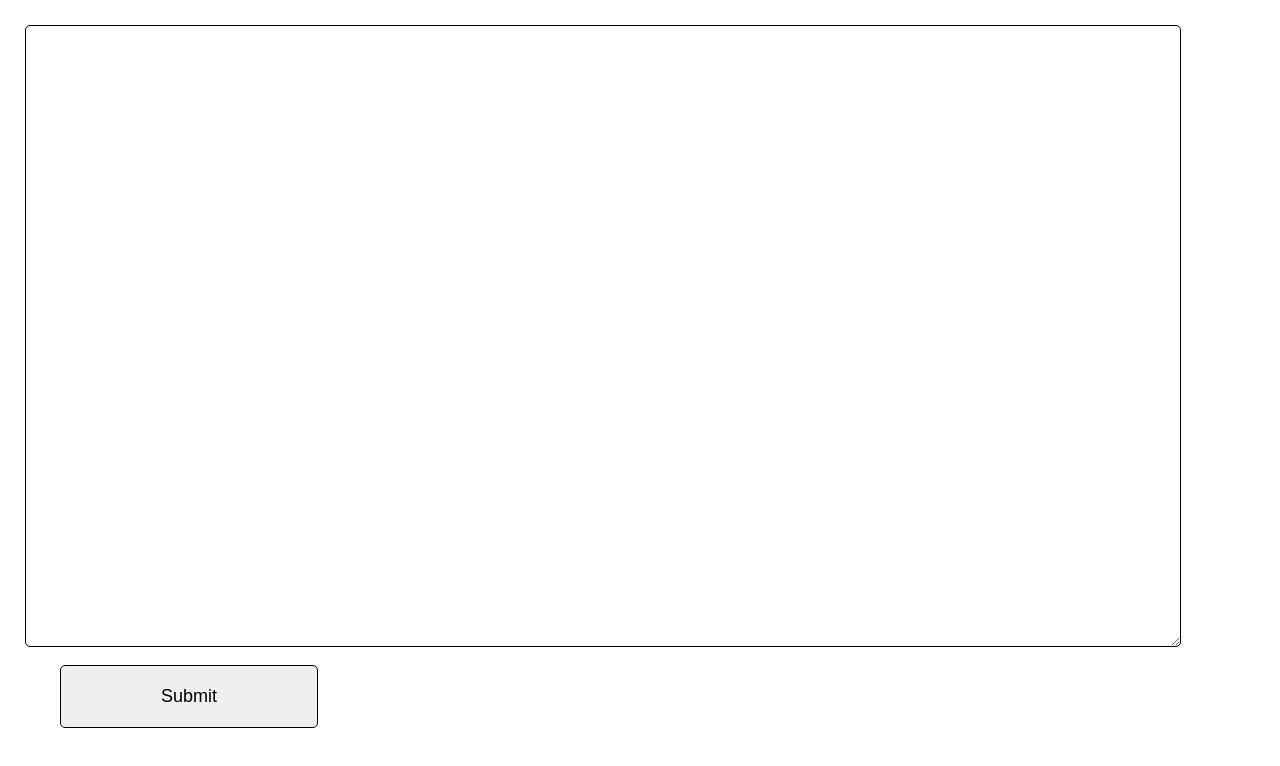
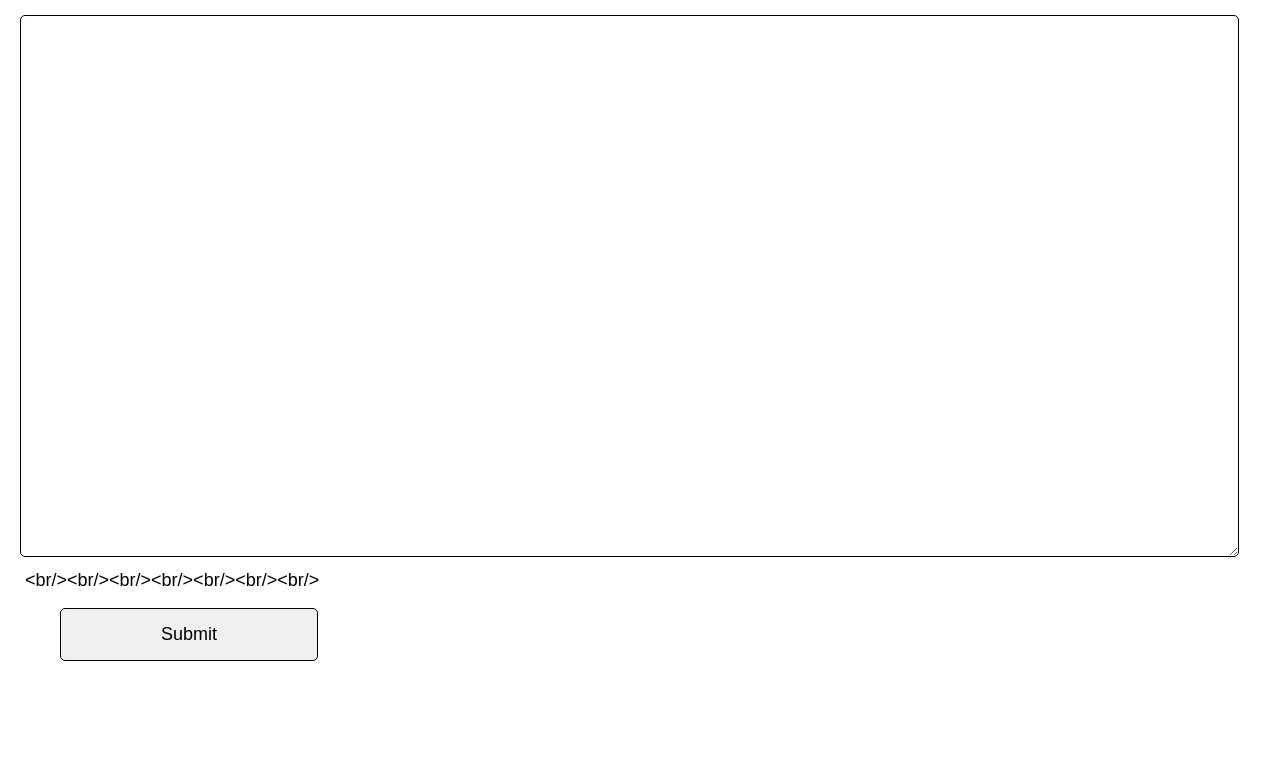
Before and after one commit to ArifBillah6482/Text-Download, a plain HTML site: page index.html in a window 1280 px wide. Drawn offline with Linux system fonts and the light colour scheme.

Commit message:
Update index.html

```diff
--- a/index.html
+++ b/index.html
@@ -17,16 +17,17 @@
         display: none;
       }
       .textArea {
-        width: 90%;
-        height: 75vh;
-        margin: 15px;
+        width: 95%;
+        height: 65vh;
+        margin: 10px;
+        margin-top: 5px;
         font-size: 15px;
         padding: 10px;
         border-radius: 5px;
         border: 1px solid black;
       }
       .btn {
-        padding: 20px 100px;
+        padding: 15px 100px;
         margin-left: 50px;
         font-size: 18px;
         cursor: pointer;
@@ -34,16 +35,26 @@
         outline: none;
         border: 1px solid black;
       }
+      .p {
+        margin-left: 15px;
+        color: black;
+        font-size: 18px;
+      }
     </style>
   </head>
   <body>
     <form class="form">
       <textarea class="textArea"></textarea>
+      <div class="p"></div>
+      <br />
       <button type="submit" class="btn">Submit</button>
     </form>
     <script>
       const form = document.querySelector(".form");
       const textArea = document.querySelector(".textArea");
+      document.querySelector(
+        ".p"
+      ).textContent = `<br/><br/><br/><br/><br/><br/><br/>`;
       //
       form.addEventListener("submit", (e) => {
         e.preventDefault();
```
